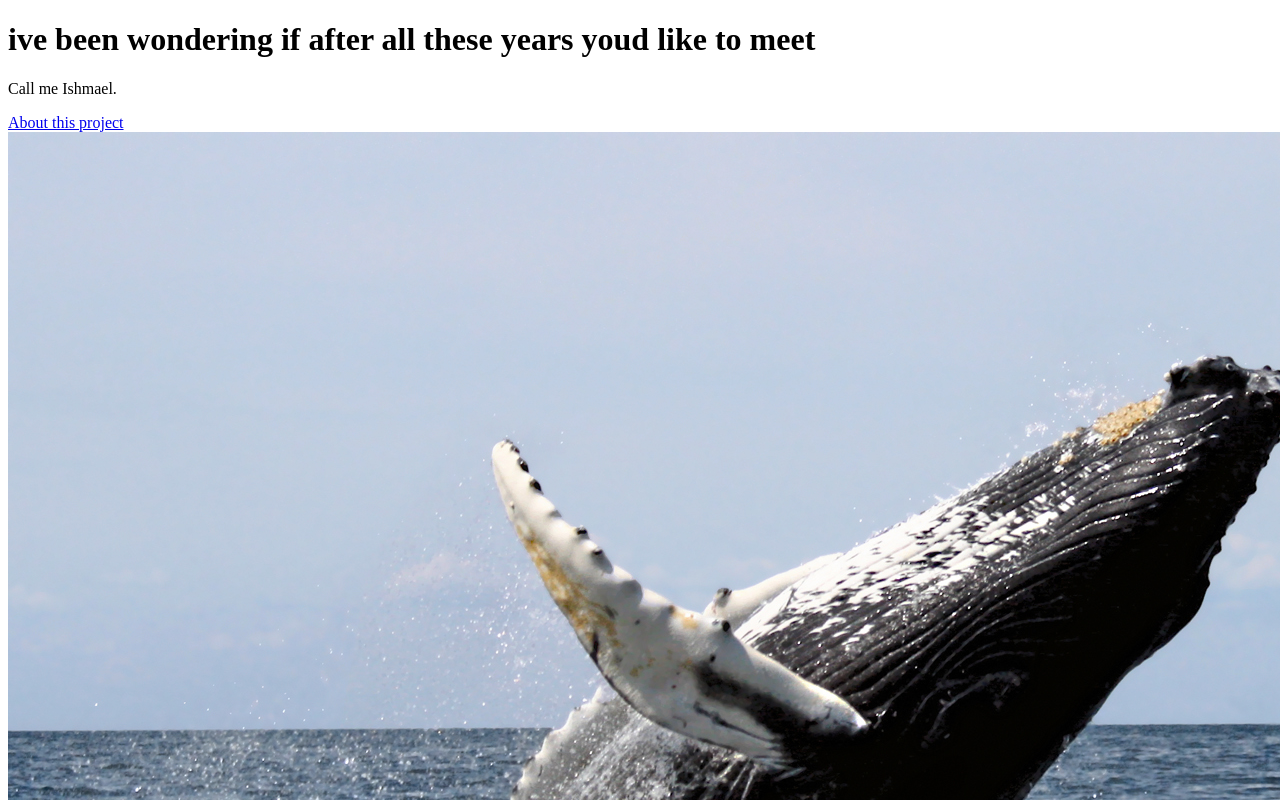
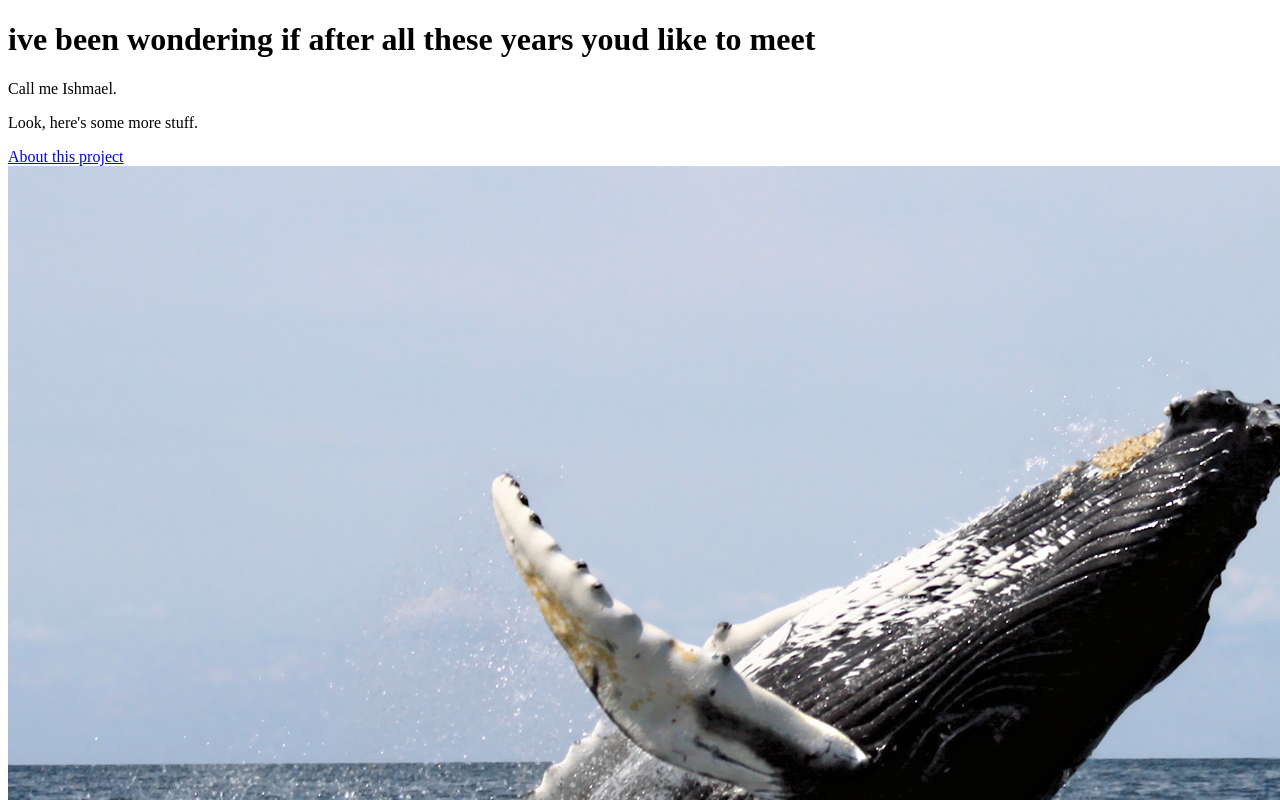
Before and after one commit to danielkuncik/website, a plain HTML site: page index.html in a window 1280 px wide. Shown: the top 800 px of the page. Drawn offline with Linux system fonts and the light colour scheme.

Commit message:
add more

```diff
--- a/index.html
+++ b/index.html
@@ -6,7 +6,8 @@
   <body>
     <h1>ive been wondering if after all these years youd like to meet</h1>
     <p>Call me Ishmael.</p>
-   <a href = "about.html">About this project</a>
+    <p>Look, here's some more stuff.</p>
+    <a href = "about.html">About this project</a>
     <img src="images/whale2.jpg" />
   </body>
 </html>
```
